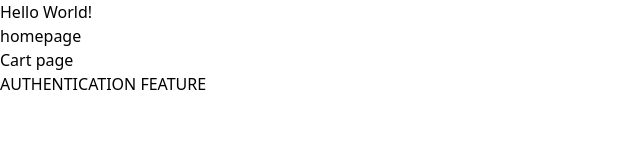
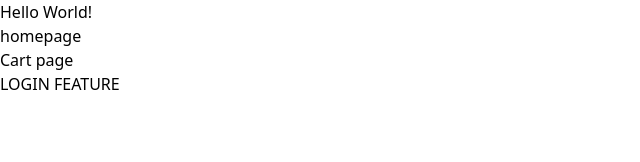
Before and after one commit to DavinTanaya/rahasia, a React (Vite) app in the folder client/: page / in a window 1280 px wide. Shown: the top 162 px of the page, without its empty margins (0-640 px from the left). Built offline with nearby package versions, Linux system fonts and the light colour scheme.

Commit message:
Dave: ganti auth jadi login

```diff
--- a/client/src/App.tsx
+++ b/client/src/App.tsx
@@ -5,7 +5,7 @@ export default function App() {
       {/* CONTENT HOME PAGE VVVVV */}
       <div>homepage</div>
       <div>Cart page</div>
-      <div>AUTHENTICATION FEATURE</div>
+      <div>LOGIN FEATURE</div>
     </div>
   );
 }
```
